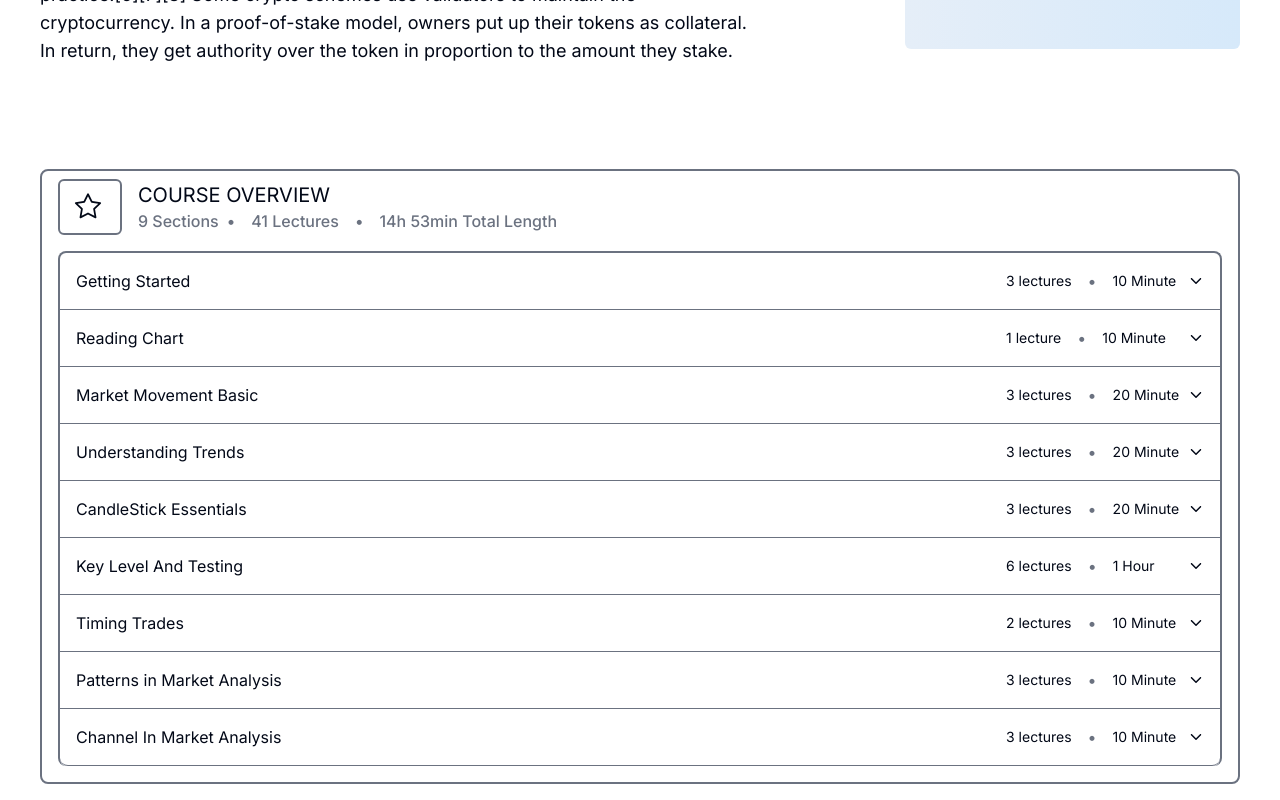
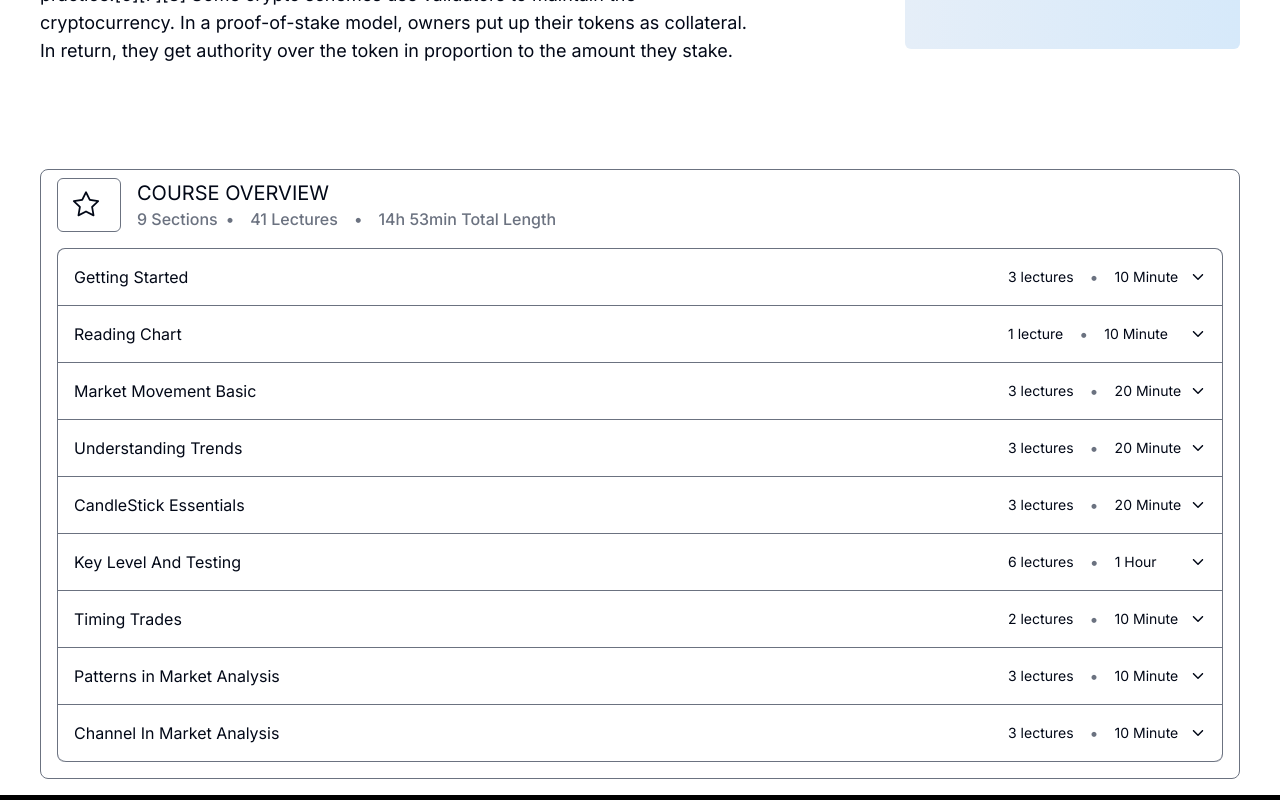
Before and after one commit to Salman-Aijaz/Course-Intro, a Next.js app: page / in a window 1280 px wide. Shown: the part 1159-1959 px from the top of the page. Built offline with nearby package versions, Linux system fonts and the light colour scheme.

Commit message:
Border-width

```diff
--- a/src/app/Components/CourseProgram.tsx
+++ b/src/app/Components/CourseProgram.tsx
@@ -124,9 +124,9 @@ const CourseProgram = () => {
 
   return (
     <div className="container mx-auto pt-20 pb-4 px-4 md:px-10 max-w-screen-xl">
-      <div className="flex flex-col border-2 border-solid border-gray-500 rounded-lg pt-2 pb-4 px-4 ">
+      <div className="flex flex-col border-[1px] border-gray-500 rounded-lg pt-2 pb-4 px-4 ">
         <div className="flex items-center mb-4">
-          <span className="w-12 md:w-16 border-solid border-2 border-gray-500 rounded-md px-2 py-3 dark:text-zinc-200">
+          <span className="w-12 md:w-16  border-[1px] border-gray-500 rounded-md px-2 py-3 dark:text-zinc-200">
             <GoStar className="w-8 h-5 md:w-10 md:h-7" />
           </span>
           <div className="ml-2 md:ml-4">
@@ -140,7 +140,7 @@ const CourseProgram = () => {
             </div>
           </div>
         </div>
-        <div className="flex flex-col border-t-2 border-r-2 border-l-2 border-b-0 border-solid border-gray-500 rounded-lg ">
+        <div className="flex flex-col border-t-[1px] border-r-[1px] border-l-[1px] border-b-0 border-solid border-gray-500 rounded-lg ">
           {courses.map((course, index) => (
             // console.log("COURSE LENGTH ",courses.length -1),
             // console.log("ACCORDION",accordionOpen[index]),
```
